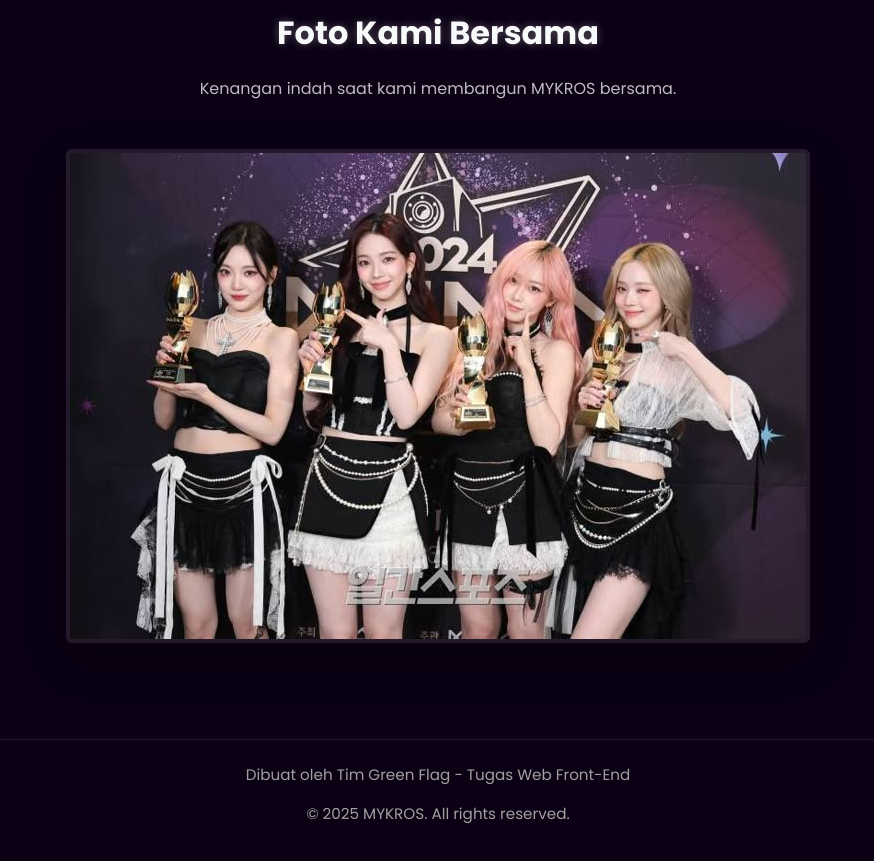
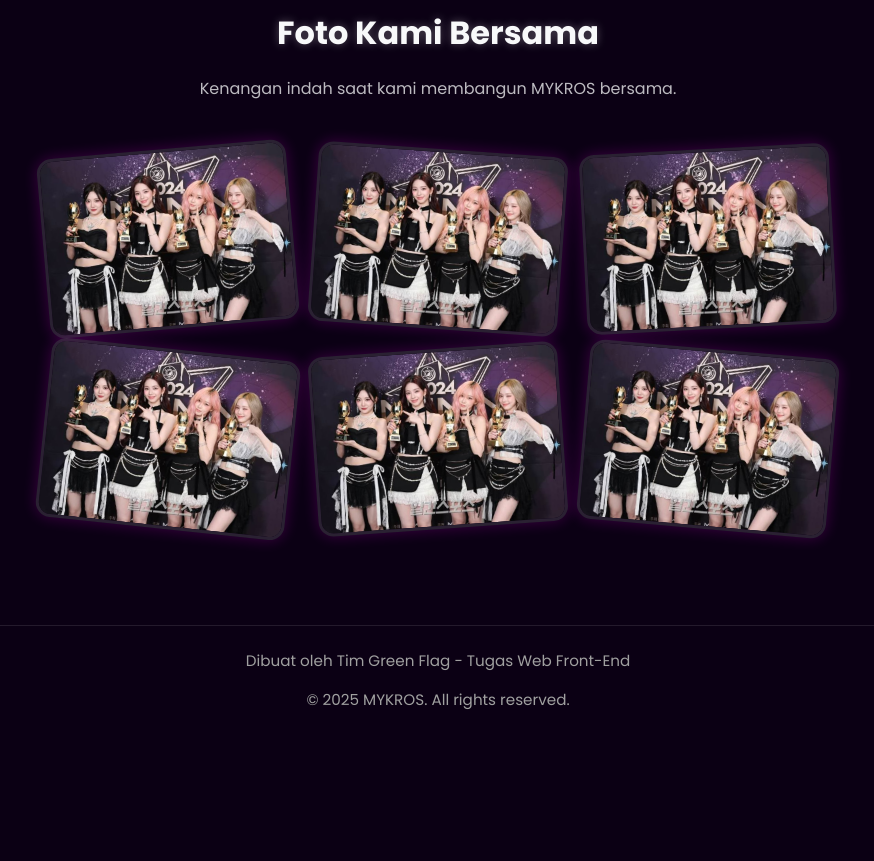
Before and after one commit to Asduar/Projek_PWF, a plain HTML site: page component/about.html in a window 1280 px wide. Shown: the part 1180-2041 px from the top of the page, without its empty margins (202-1076 px from the left). After the commit the page ends 1931 px from the top, so only its background shows below. Drawn offline with nearby package versions, Linux system fonts and the light colour scheme.

Commit message:
menambahkan about us

```diff
--- a/component/about.html
+++ b/component/about.html
@@ -27,7 +27,7 @@
                     </a>
                 </li>
                 <li class="mb-1">
-                    <a class="nav-link" href="fanclub.html">
+                    <a class="nav-link" href="../component/fanclub.html">
                         <i class="bi bi-star-fill me-2"></i>Fanclub
                     </a>
                 </li>
@@ -37,12 +37,12 @@
                     </a>
                 </li>
                 <li class="mb-1">
-                    <a class="nav-link" href="diskografi.html">
+                    <a class="nav-link" href="../component/diskografi.html">
                         <i class="bi bi-disc-fill me-2"></i>Diskografi
                     </a>
                 </li>
                 <li class="mb-1">
-                    <a class="nav-link" href="galeri.html">
+                    <a class="nav-link" href="../component/galeri.html">
                         <i class="bi bi-images me-2"></i>Galeri
                     </a>
                 </li>
@@ -173,9 +173,13 @@
         <div class="container">
             <h2 class="fw-bold mb-4 text-light">Foto Kami Bersama</h2>
             <p class="text-light opacity-75 mb-5">Kenangan indah saat kami membangun MYKROS bersama.</p>
-            <div class="photo-frame mx-auto">
-                <img src="/asset/aespa daesang.jpeg" alt="Foto Tim MYKROS, kompak dan bersemangat"
-                    class="img-fluid rounded shadow-lg" />
+            <div class="photo-gallery">
+                <div class="photo-item"><img src="/asset/aespa daesang.jpeg" alt="Foto 1 MYKROS"></div>
+                <div class="photo-item"><img src="/asset/aespa daesang.jpeg" alt="Foto 2 MYKROS"></div>
+                <div class="photo-item"><img src="/asset/aespa daesang.jpeg" alt="Foto 3 MYKROS"></div>
+                <div class="photo-item"><img src="/asset/aespa daesang.jpeg" alt="Foto 4 MYKROS"></div>
+                <div class="photo-item"><img src="/asset/aespa daesang.jpeg" alt="Foto 5 MYKROS"></div>
+                <div class="photo-item"><img src="/asset/aespa daesang.jpeg" alt="Foto 6 MYKROS"></div>
             </div>
         </div>
     </section>
--- a/style/about.css
+++ b/style/about.css
@@ -159,3 +159,65 @@ body {
         padding: 20px;
     }
 }
+
+.photo-gallery {
+    display: flex;
+    flex-wrap: wrap;
+    justify-content: center;
+    gap: 20px;
+    position: relative;
+    max-width: 1000px;
+    margin: 0 auto;
+}
+
+.photo-item {
+    position: relative;
+    width: 250px;
+    height: 180px;
+    overflow: hidden;
+    border: 3px solid var(--footer-border);
+    border-radius: 15px;
+    box-shadow: 0 0 15px rgba(255, 0, 255, 0.2);
+    transform: rotate(var(--rotate-angle, 0deg));
+    transition: transform 0.4s ease, box-shadow 0.4s ease;
+    background-color: rgba(255,255,255,0.03);
+}
+
+.photo-item img {
+    width: 100%;
+    height: 100%;
+    object-fit: cover;
+    border-radius: 12px;
+    transition: transform 0.4s ease;
+}
+
+.photo-item:hover {
+    transform: rotate(0deg) scale(1.05);
+    box-shadow: 0 0 25px rgba(255, 0, 255, 0.4);
+}
+
+.photo-item:hover img {
+    transform: scale(1.1);
+}
+
+.photo-item:nth-child(1) { --rotate-angle: -5deg; }
+.photo-item:nth-child(2) { --rotate-angle: 4deg; }
+.photo-item:nth-child(3) { --rotate-angle: -3deg; }
+.photo-item:nth-child(4) { --rotate-angle: 6deg; }
+.photo-item:nth-child(5) { --rotate-angle: -4deg; }
+.photo-item:nth-child(6) { --rotate-angle: 5deg; }
+
+@media (max-width: 768px) {
+    .photo-item {
+        width: 45%;
+        height: 150px;
+    }
+}
+
+@media (max-width: 480px) {
+    .photo-item {
+        width: 90%;
+        height: 160px;
+        transform: rotate(0deg);
+    }
+}
```
